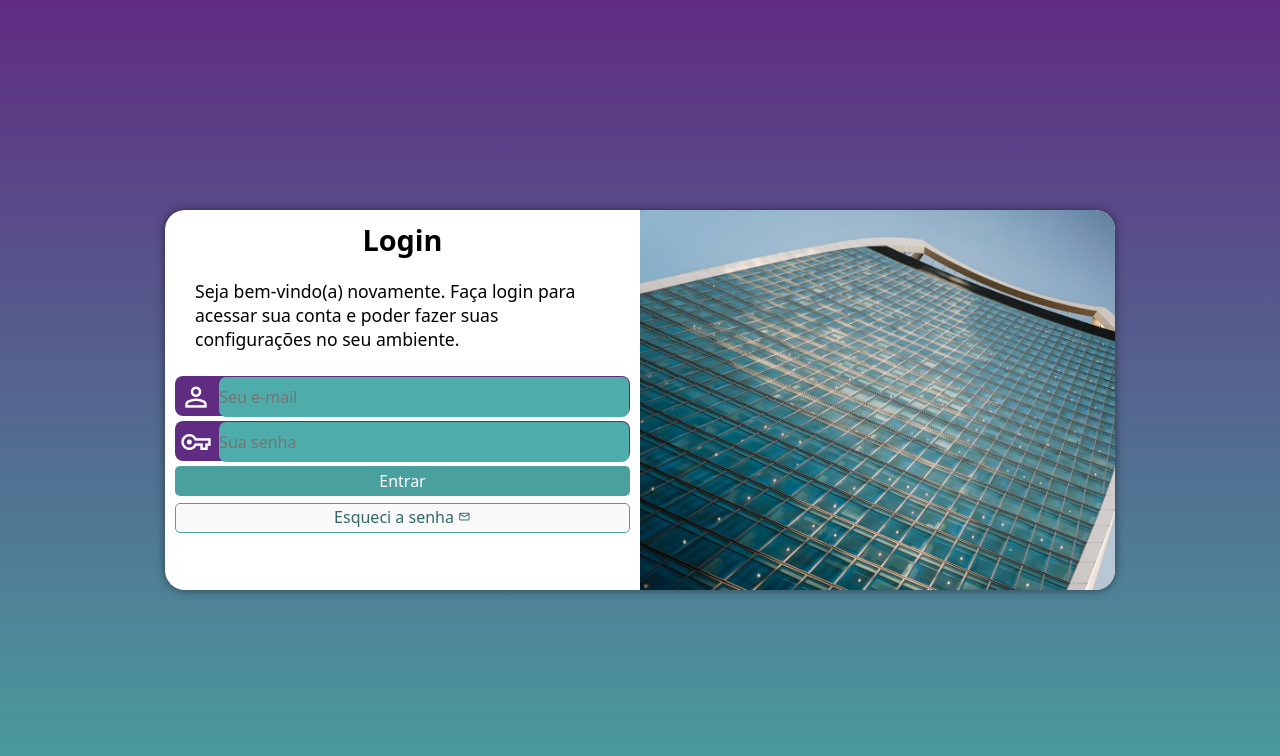
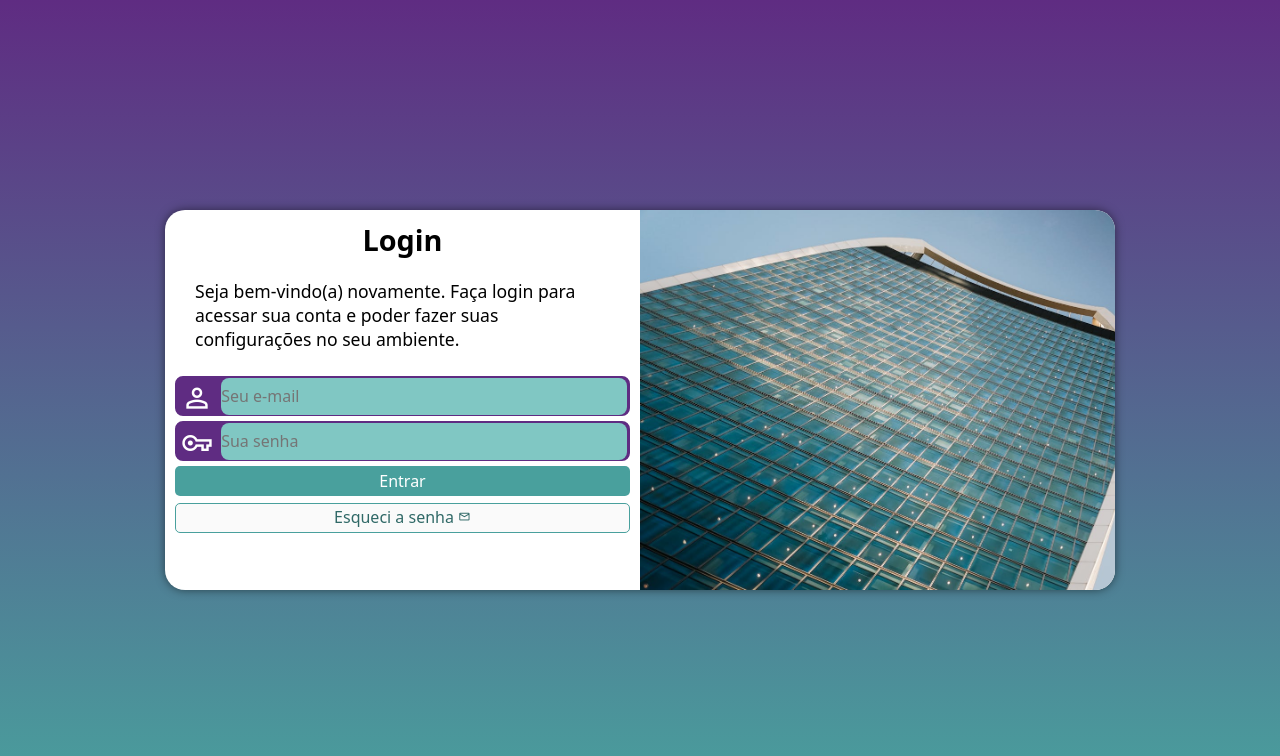
Before and after one commit to victorroberto03020/projeto-login, a plain HTML site: page index.html in a window 1280 px wide. Drawn offline with nearby package versions, Linux system fonts and the light colour scheme.

Commit message:
finalizado projeto

```diff
--- a/estilos/style.css
+++ b/estilos/style.css
@@ -65,6 +65,7 @@ div#formulario > p {
 
 div.campo {     /* input todo */
     display: block;
+    border: 2px solid #5f2c82;
     background-color: #5f2c82;
     border-radius: 8px;
     margin: 5px 0px;
@@ -75,17 +76,17 @@ div.campo > span {     /* icone */
     color: white;
     font-size: 2em;
     width: 40px;
-    padding: 5px;
+    padding: 4px;
 }
 
 div.campo > input {     /* input caixa de texto */
-    background-color: #4eadaa;
+    background-color: #80c7c3;
+    border-radius: 8px;
     font-size: 1em;
     width: calc(100% - 45px);
-    height: 40px;
+    height: 37px;
     border: none;
-    border-radius: 7px;
-    transform: translateY(-10px);
+    transform: translateY(-12px);
 }
 
 div.campo > label {
```
